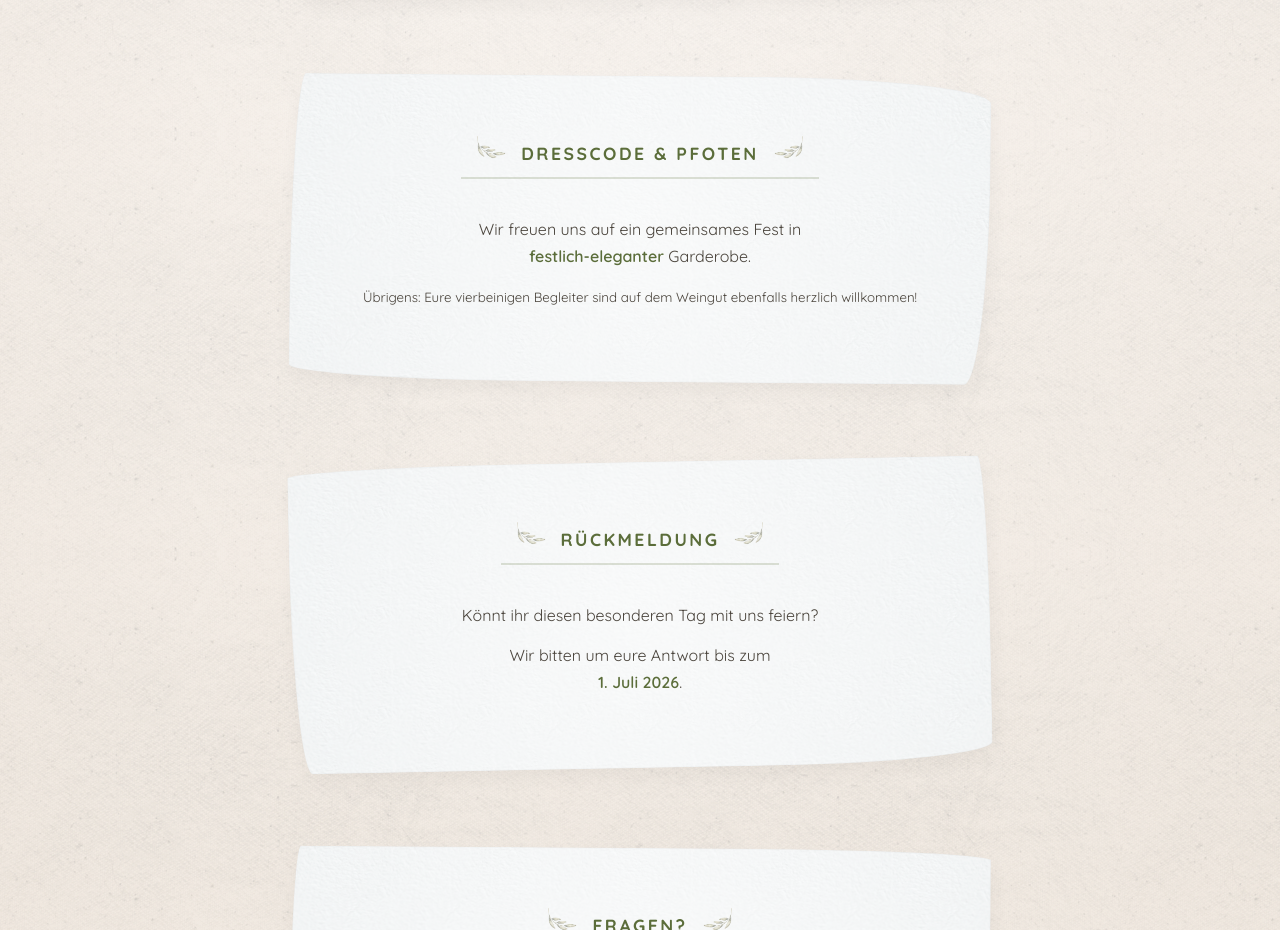
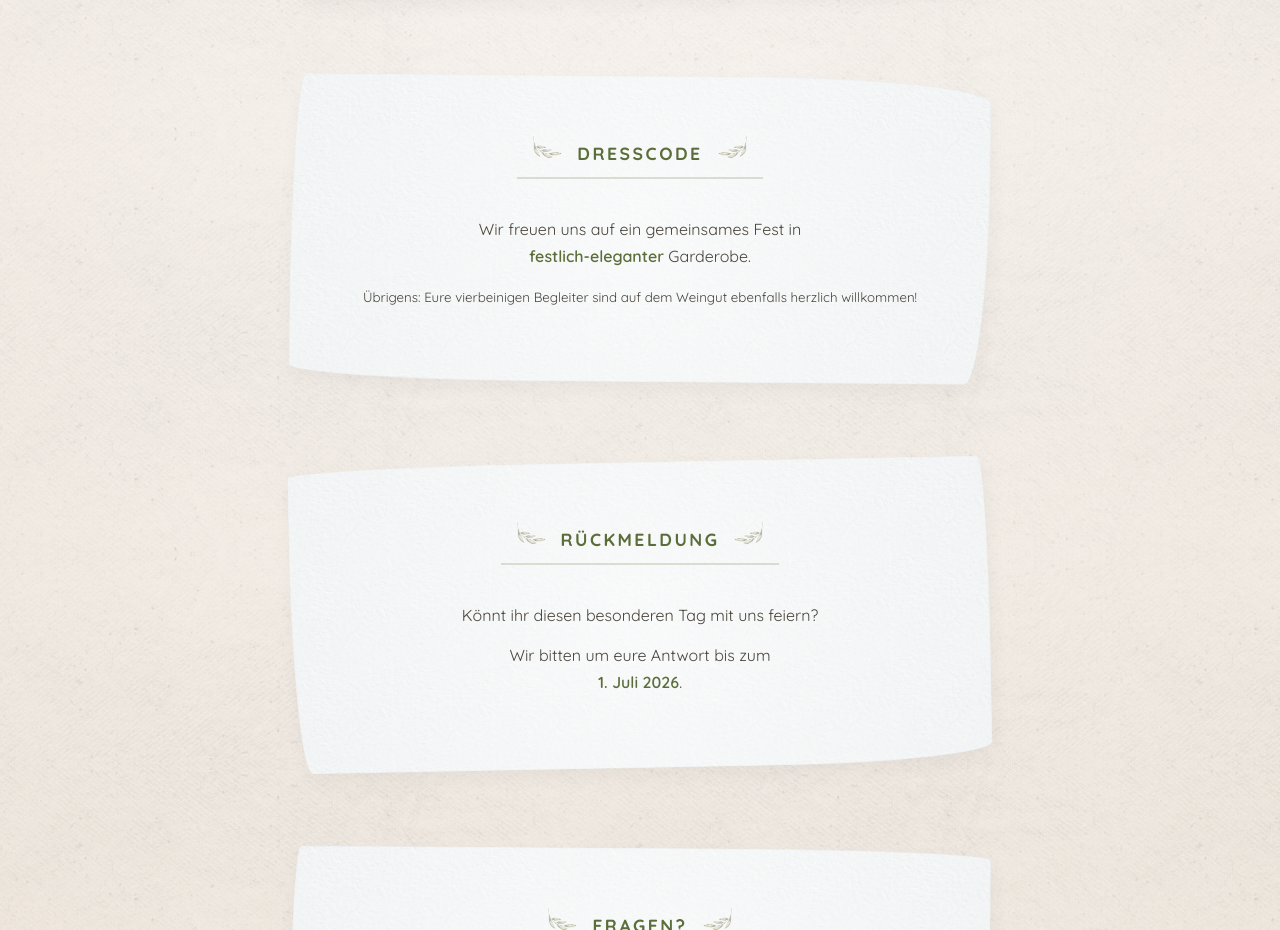
Before and after one commit to pverm/wedding, a plain HTML site: page index.html in a window 1280 px wide. Shown: the part 1546-2476 px from the top of the page. Drawn offline with Linux system fonts and the light colour scheme.

Commit message:
Update index.html

```diff
--- a/index.html
+++ b/index.html
@@ -286,7 +286,7 @@
       </div>
 
       <div class="section">
-        <h2>Dresscode & Pfoten</h2>
+        <h2>Dresscode</h2>
         <p>
           Wir freuen uns auf ein gemeinsames Fest in <br /><span
             class="highlight"
```
